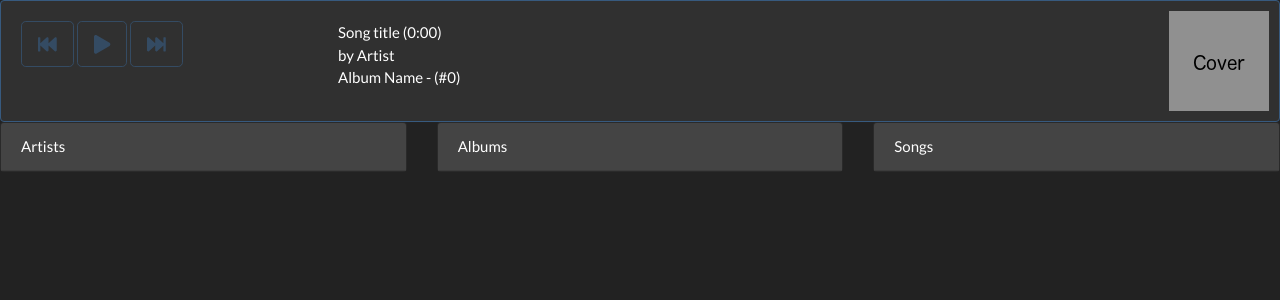
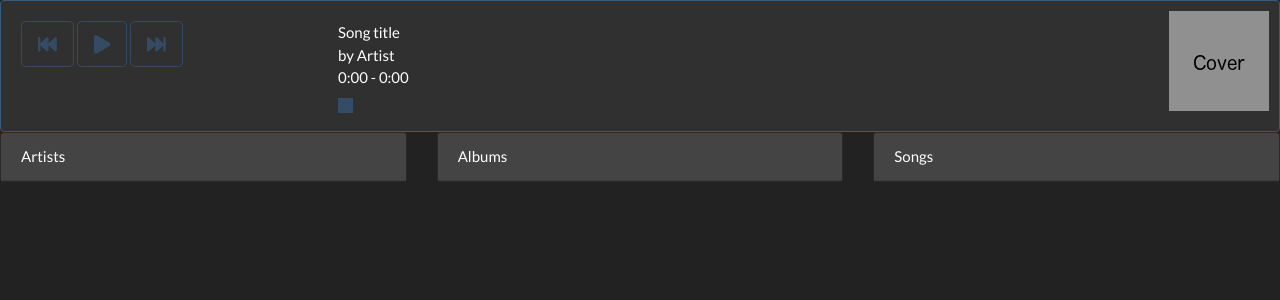
Before and after one commit to b0ck/mpd_web_gui, a Flask app: template app/templates/player.html in a window 1280 px wide. Shown: the top 300 px of the page. Run offline with Flask 2, Linux system fonts and the light colour scheme; the template is opened without the code that fills it, so the values that code supplies are empty; parts of the project's set-up code (start-up, migrations or seed data) failed here and were passed over; some libraries are stand-ins or nearby versions.

Commit message:
[IMPR] * add duration slider and duration line

```diff
--- a/app/static/style.css
+++ b/app/static/style.css
@@ -23,3 +23,43 @@
 .hidden {
     display: none;
 }
+
+.slidecontainer {
+    width: 100%;
+}
+
+.slider {
+    -webkit-appearance: none;
+    appearance: none;
+    width: 100%;
+    height: 0px;
+    background: #d3d3d3;
+    outline: none;
+    opacity: 0.7;
+    -webkit-transition: .2s;
+    transition: opacity .2s;
+}
+
+.slider:hover {
+    opacity: 1;
+}
+
+.slider::-webkit-slider-thumb {
+    -webkit-appearance: none;
+    appearance: none;
+    width: 15px;
+    height: 15px;
+    background: #375a7f;
+    cursor: pointer;
+}
+
+.slider::-moz-range-thumb {
+    width: 15px;
+    height: 15px;
+    background: #375a7f;
+    cursor: pointer;
+}
+
+p{
+    margin-bottom: 0px;
+}
--- a/app/templates/header.html
+++ b/app/templates/header.html
@@ -8,13 +8,17 @@
             </div>
             <div class="col-8">
                 <div>
-                    <span id="title">Song title</span> (<span id="length">0:00</span>)
+                    <span id="title">Song title</span>
                 </div>
                 <div>
                     by <span id="artist">Artist</span>
                 </div>
+                <div class="slidecontainer">
+                    <p><span id="title_cur_length">0:00</span> - <span id="title_length">0:00</span></p>
+                    <input type="range" min="0" max="100" value="0" class="slider" id="durationSlider">
+                </div>
                 <div>
-                    <span id="album">Album Name</span> - (#<span id="track">0</span>)
+                    <span></span>
                 </div>
             </div>
             <div class="col-1">
--- a/app/templates/player.html
+++ b/app/templates/player.html
@@ -1,6 +1,6 @@
 <!doctype html>
+<link rel="stylesheet" type="text/css" href="{{ url_for('static', filename='third_party/bootstrap-darkly.min.css') }}" media="screen">
 <link rel="stylesheet" type="text/css" href="{{ url_for('static', filename='style.css') }}">
-<link rel="stylesheet" type="text/css" href="{{ url_for('static', filename='third_party/bootstrap-darkly.min.css') }}" media="screen">
 <script src="{{ url_for('static', filename='third_party/socket-io-2.1.min.js') }}"></script>
 <script src="{{ url_for('static', filename='third_party/jquery-3.3.1.min.js') }}"></script>
 <script defer src="{{ url_for('static', filename='third_party/fontawesome-all-5.0.10.js') }}"></script>
```
Also changed, not shown: app/static/header.js (+25 -5 lines).
